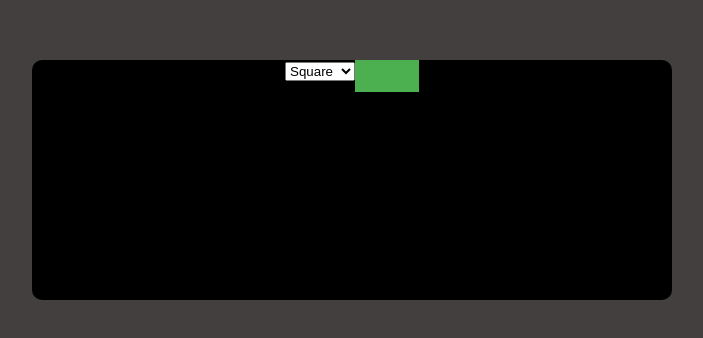
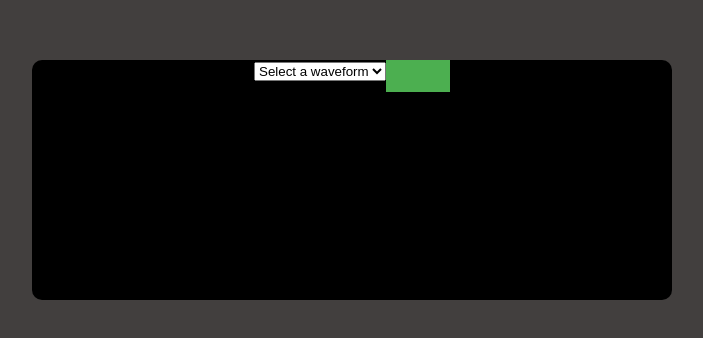
Before and after one commit to kyle-j-mccall/synth, a React (Create React App) app in the folder my-app/: page / in a window 1280 px wide. Shown: the part 220-558 px from the top of the page, without its empty margins (288-991 px from the left). Built offline with nearby package versions, Linux system fonts and the light colour scheme.

Commit message:
select waveform from dropwdown

```diff
--- a/my-app/src/Components/SynthLayout/SynthLayout.js
+++ b/my-app/src/Components/SynthLayout/SynthLayout.js
@@ -3,15 +3,14 @@ import "./SynthLayout.css";
 
 export default function SynthLayout() {
   const [waveform, setWaveform] = useState("");
-  const [isPlaying, setIsPlaying] = useState(false);
+  // const [isPlaying, setIsPlaying] = useState(false);
   const ctx = new AudioContext();
 
   const osc = ctx.createOscillator();
 
   osc.connect(ctx.destination);
-
+  osc.type = waveform;
   const startOsc = () => {
-    osc.type = "sine";
     osc.start();
     setTimeout(() => {
       osc.stop();
@@ -20,7 +19,11 @@ export default function SynthLayout() {
 
   return (
     <div className="synth-container">
-      <select>
+      <select
+        defaultValue={"DEFAULT"}
+        onChange={(e) => setWaveform(e.target.value)}
+      >
+        <option value="DEFAULT">Select a waveform</option>
         <option value="square">Square</option>
         <option value="triangle">Triangle</option>
         <option value="sawtooth">Saw</option>
```
